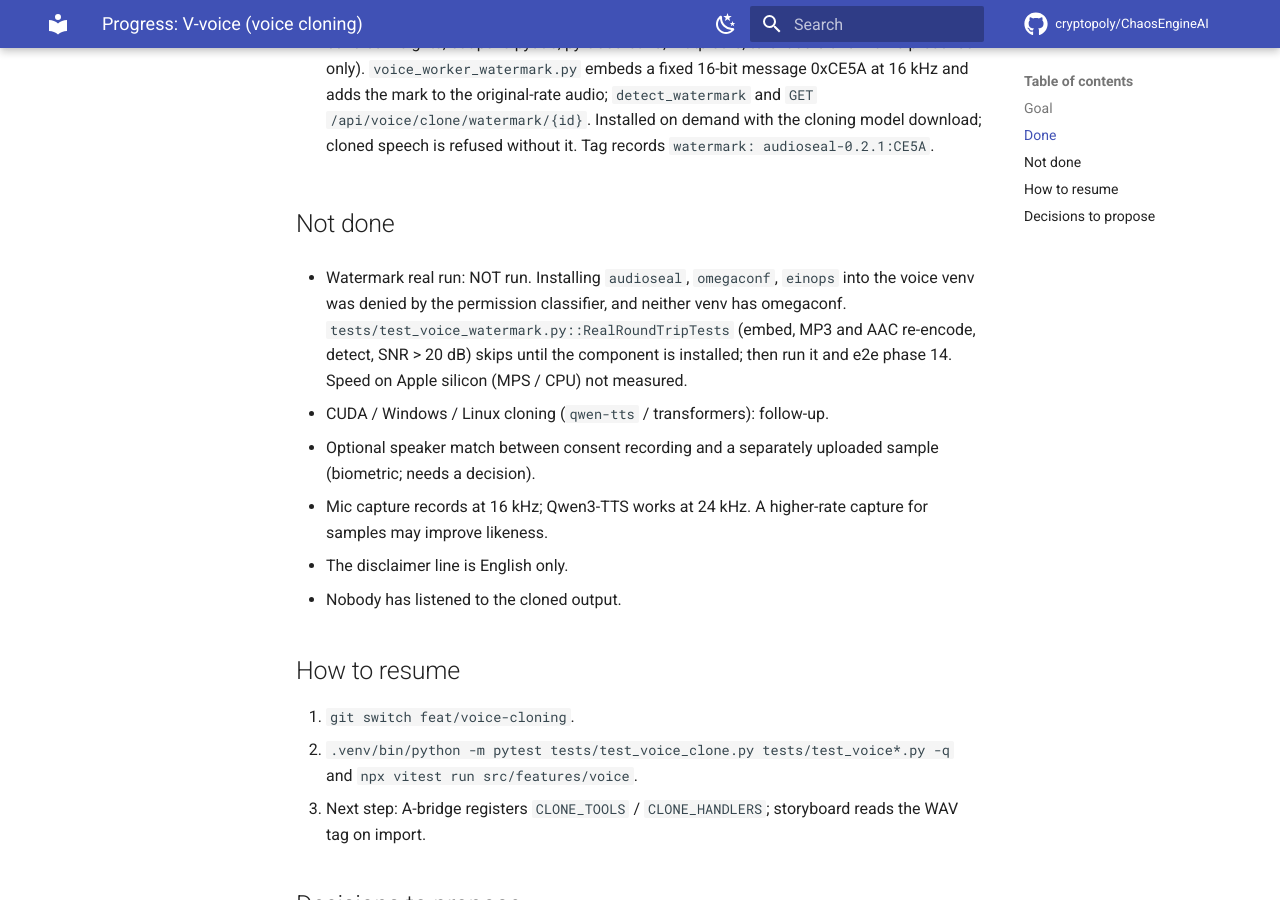
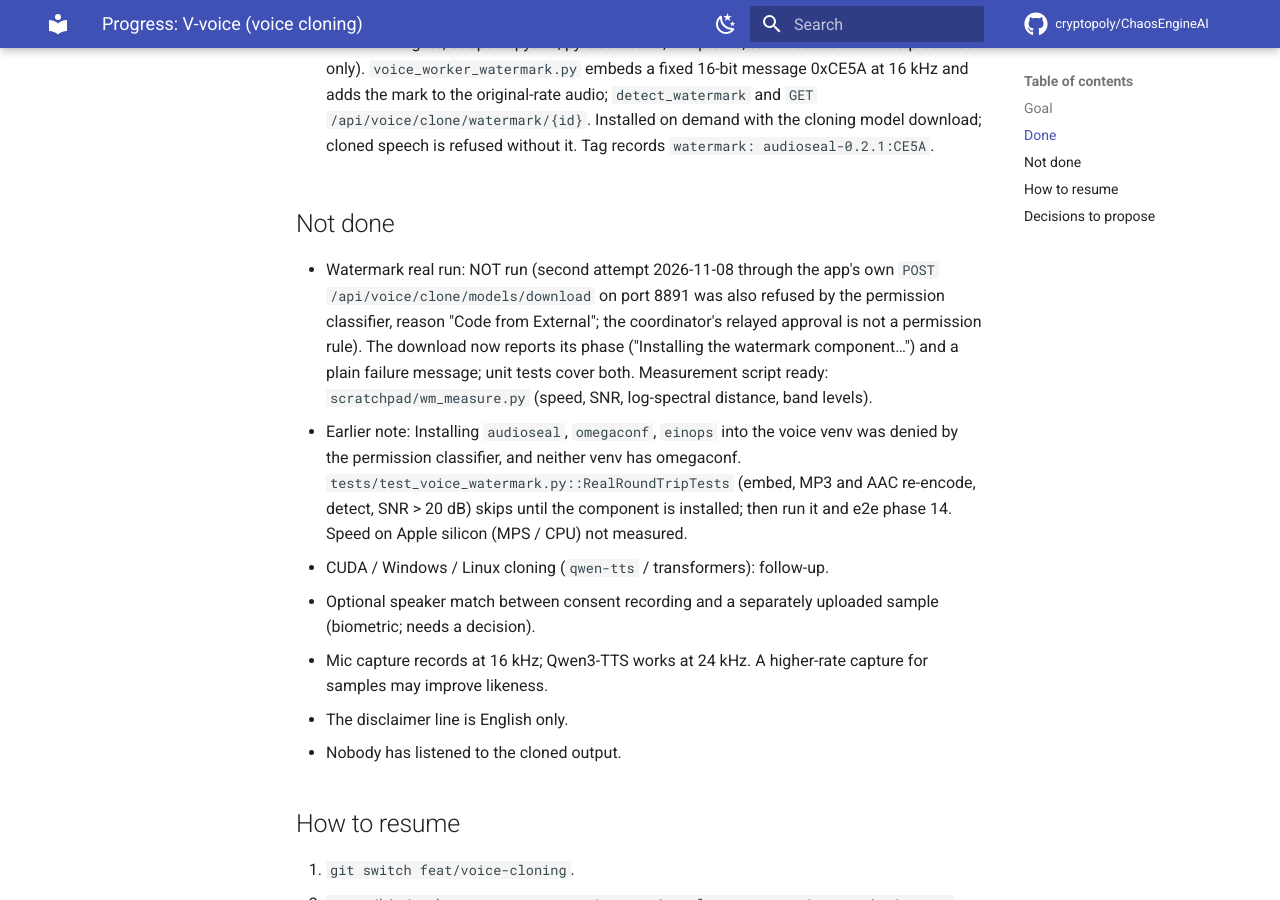
Before and after one commit to cryptopoly/ChaosEngineAI, an MkDocs documentation site: the page built from docs/hub/progress/v-voice.md, in a window 1280 px wide and 900 px high, scrolled down 1211 px. Built offline with MkDocs 1.6.1 and Material for MkDocs 9.7.7, drawn with Linux system fonts in a browser that asks for light colours; comment, search, counter and statistics services are not loaded.

Commit message:
docs(hub): V-voice progress, watermark real run blocked by permissions

```diff
--- a/docs/hub/progress/v-voice.md
+++ b/docs/hub/progress/v-voice.md
@@ -41,7 +41,12 @@ cloning off for agents and other machines by default, and an AudioSeal watermark
 
 ## Not done
 
-- Watermark real run: NOT run. Installing `audioseal`, `omegaconf`, `einops` into the voice venv was denied by the
+- Watermark real run: NOT run (second attempt 2026-11-08 through the app's own `POST /api/voice/clone/models/download`
+  on port 8891 was also refused by the permission classifier, reason "Code from External"; the coordinator's relayed
+  approval is not a permission rule). The download now reports its phase ("Installing the watermark component…")
+  and a plain failure message; unit tests cover both. Measurement script ready:
+  `scratchpad/wm_measure.py` (speed, SNR, log-spectral distance, band levels).
+- Earlier note: Installing `audioseal`, `omegaconf`, `einops` into the voice venv was denied by the
   permission classifier, and neither venv has omegaconf. `tests/test_voice_watermark.py::RealRoundTripTests`
   (embed, MP3 and AAC re-encode, detect, SNR > 20 dB) skips until the component is installed; then run it and
   e2e phase 14. Speed on Apple silicon (MPS / CPU) not measured.
```
